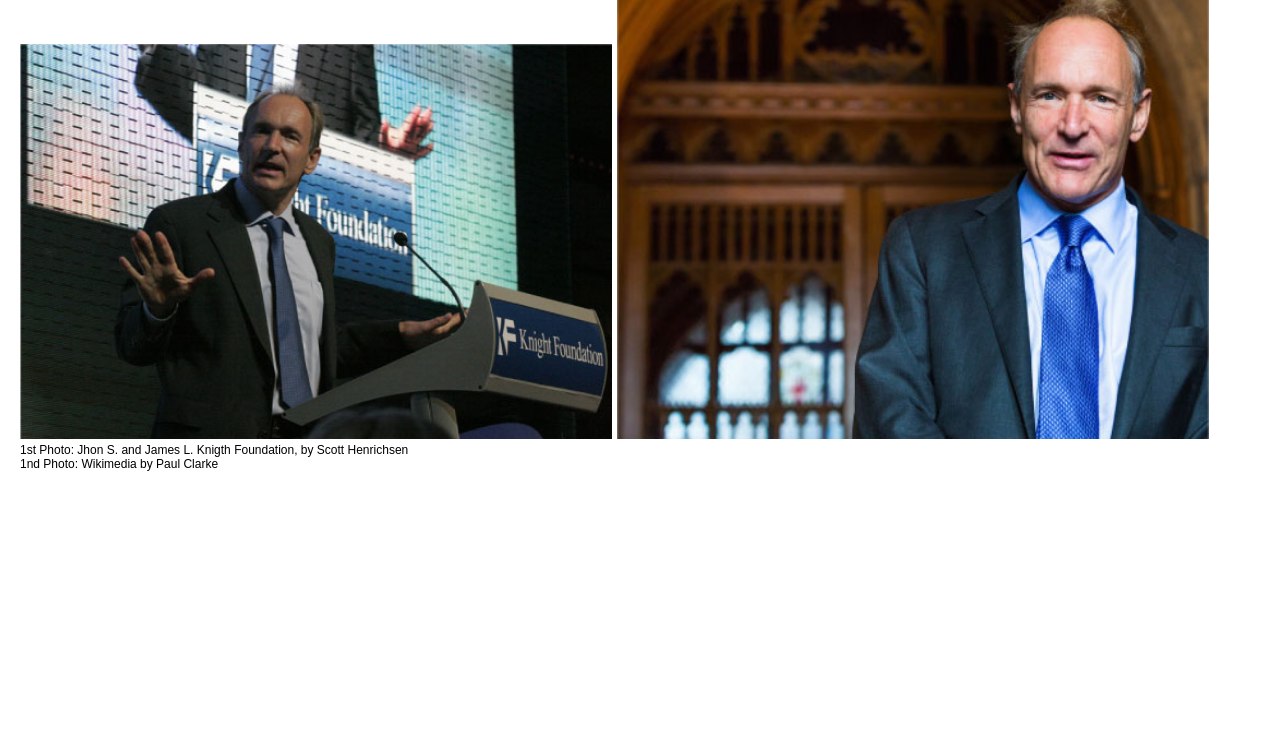
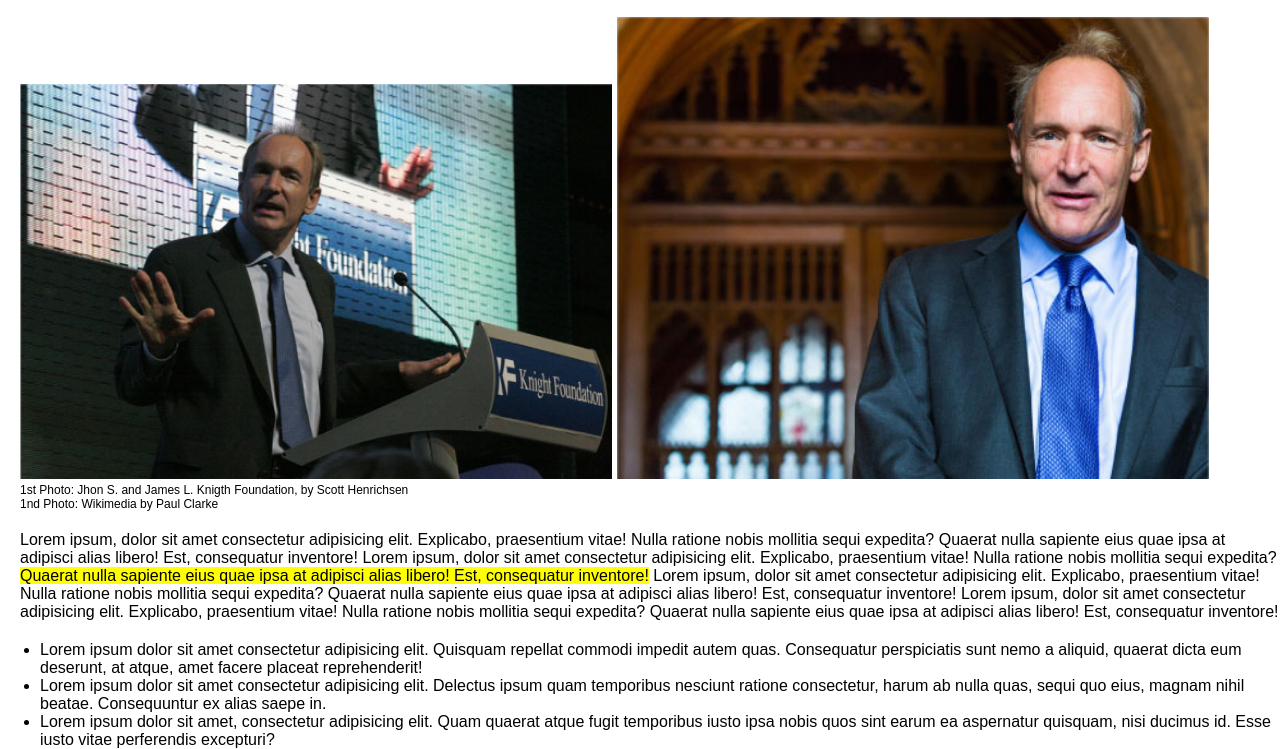
Before and after one commit to Vasmayer/html-css-booleaner, a plain HTML site: page index.html in a window 1280 px wide. Shown: the part 417-1166 px from the top of the page. Before the commit the page ends 888 px from the top, so only its background shows below. Drawn offline with Linux system fonts and the light colour scheme.

Commit message:
text under photo

```diff
--- a/css/style.css
+++ b/css/style.css
@@ -5,13 +5,14 @@
     box-sizing: border-box;
 }
 
-.container{
-
-}
-
 .margin
 {
     margin-left: 20px;
+    margin-top: 20px;
+}
+.margin-ul
+{
+    margin-left: 40px;
 }
 
 #logo
@@ -47,3 +48,7 @@ figcaption
 {
     font-size: 12px;
 }
+span
+{
+    background-color: #ffff00;
+}
--- a/index.html
+++ b/index.html
@@ -24,13 +24,38 @@
             </div>
         </header>
 
-        <main class="margin">
-            <figure>
+        <main>
+            <figure class="margin">
                 <img src="img/tim-1.jpg" alt="Tim-1">
                 <img src="img/tim-2.jpg" alt="Tim-2">
                 <figcaption>1st Photo: Jhon S. and James L. Knigth Foundation, by Scott Henrichsen</figcaption>
                 <figcaption>1nd Photo: Wikimedia by Paul Clarke</figcaption>
             </figure>
+            <div class="margin">
+                Lorem ipsum, dolor sit amet consectetur adipisicing elit.
+                Explicabo, praesentium vitae! Nulla ratione nobis mollitia sequi expedita?
+                Quaerat nulla sapiente eius quae ipsa at adipisci alias libero!
+                Est, consequatur inventore!
+                Lorem ipsum, dolor sit amet consectetur adipisicing elit.
+                Explicabo, praesentium vitae! Nulla ratione nobis mollitia sequi expedita?
+                <span>Quaerat nulla sapiente eius quae ipsa at adipisci alias libero!
+                Est, consequatur inventore!</span>
+                Lorem ipsum, dolor sit amet consectetur adipisicing elit.
+                Explicabo, praesentium vitae! Nulla ratione nobis mollitia sequi expedita?
+                Quaerat nulla sapiente eius quae ipsa at adipisci alias libero!
+                Est, consequatur inventore!
+                Lorem ipsum, dolor sit amet consectetur adipisicing elit.
+                Explicabo, praesentium vitae! Nulla ratione nobis mollitia sequi expedita?
+                Quaerat nulla sapiente eius quae ipsa at adipisci alias libero!
+                Est, consequatur inventore!
+            </div>
+            <div class="margin margin-ul">
+                <ul>
+                    <li>Lorem ipsum dolor sit amet consectetur adipisicing elit. Quisquam repellat commodi impedit autem quas. Consequatur perspiciatis sunt nemo a aliquid, quaerat dicta eum deserunt, at atque, amet facere placeat reprehenderit!</li>
+                    <li>Lorem ipsum dolor sit amet consectetur adipisicing elit. Delectus ipsum quam temporibus nesciunt ratione consectetur, harum ab nulla quas, sequi quo eius, magnam nihil beatae. Consequuntur ex alias saepe in.</li>
+                    <li>Lorem ipsum dolor sit amet, consectetur adipisicing elit. Quam quaerat atque fugit temporibus iusto ipsa nobis quos sint earum ea aspernatur quisquam, nisi ducimus id. Esse iusto vitae perferendis excepturi?</li>
+                </ul>
+            </div>
         </main>
 
         <footer>
```
